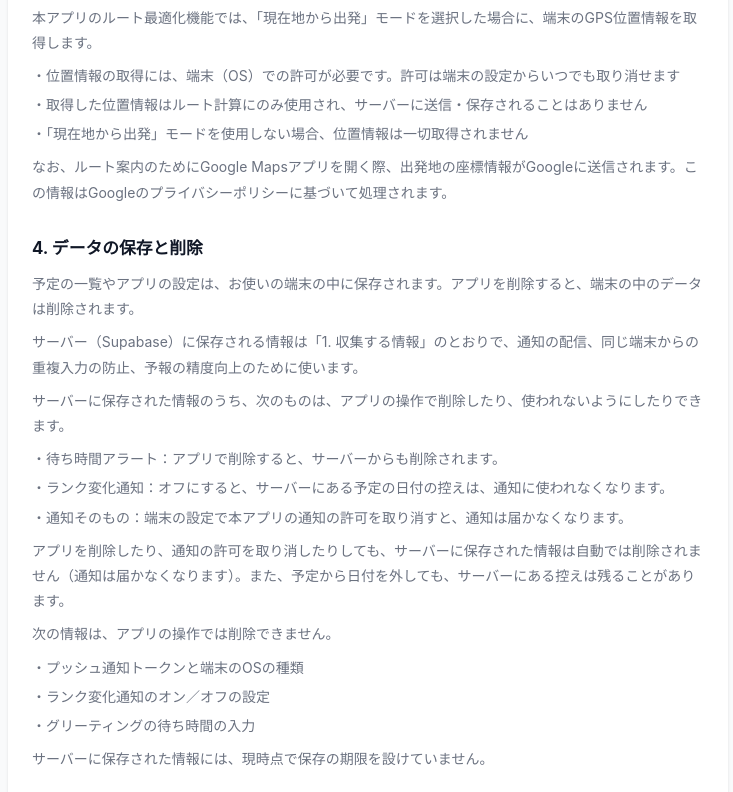
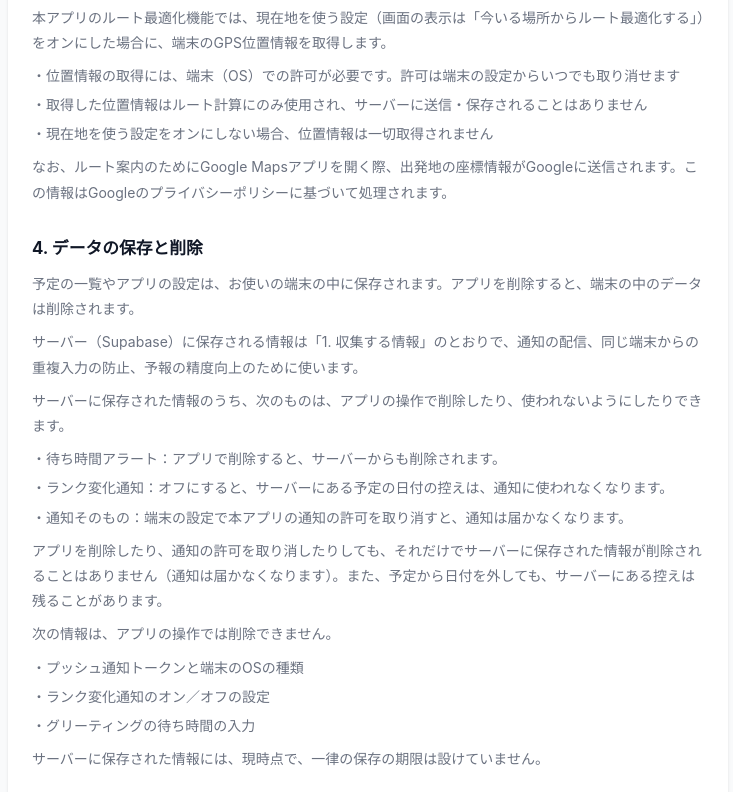
Before and after one commit to mamoru7-git/tdr-crowd-calendar-privacy, a plain HTML site: page index.html in a window 1280 px wide. Shown: the part 1628-2420 px from the top of the page, without its empty margins (272-1005 px from the left). Drawn offline with Linux system fonts and the light colour scheme.

Commit message:
プライバシーポリシーの言い回しを4か所見直し（2026-11-14 版）
Co-Authored-By: Claude Fable 5.2 <noreply@anthropic.com>

```diff
--- a/index.html
+++ b/index.html
@@ -97,7 +97,7 @@
       <li>プッシュ通知トークン（通知の宛先になる番号）と、端末のOSの種類（iOS／Android）</li>
       <li>待ち時間アラートを設定した場合：設定の内容（パーク、対象アトラクション、しきい値、オン／オフ）</li>
       <li>ランク変化通知をオンにした場合：オン／オフの設定と、予定に登録した日付・パーク・その時点のランク（ランクが変わったときにお知らせするために使います）</li>
-      <li>これらを登録・更新した日時</li>
+      <li>これらを登録・更新した日時（プッシュ通知トークンの登録は、アプリを起動するたびに行います）</li>
     </ul>
     <p>グリーティングの待ち時間を入力した場合（端末で本アプリの通知が許可されているときに限ります）、以下の情報がサーバー（Supabase）に保存されます。</p>
     <ul>
@@ -124,11 +124,11 @@
     <p>Queue-Times.com およびOpen-Meteoとの通信において、ユーザー個人を特定する情報は送信されません。Open-Meteoの天気データはサーバー側で取得・加工し、Supabaseに保存したものをアプリが参照します。Supabase に保存される情報は「1. 収集する情報」のとおりです。Expo の更新の仕組み（EAS Update）には、アプリの更新データを確認・取得するために、端末のOSの種類、アプリの版、アプリのインストールごとに作られる識別番号などが送信されます。Firebase Cloud Messaging はAndroid端末へのプッシュ通知配信に使用され、端末のプッシュトークンのみが送信されます。Sentry にはアプリでエラーが発生した際に、エラー情報（エラーの種類・発生箇所）および端末の基本情報（OS・機種名等）が自動送信されます。また、アプリの品質改善のため、画面遷移や応答時間等のパフォーマンス情報の一部がサンプリングのうえ送信される場合があります。個人を特定する情報は含まれません。Google AdMob が収集する情報については「6. 広告について」をご確認ください。</p>
 
     <h2>3. 位置情報について</h2>
-    <p>本アプリのルート最適化機能では、「現在地から出発」モードを選択した場合に、端末のGPS位置情報を取得します。</p>
+    <p>本アプリのルート最適化機能では、現在地を使う設定（画面の表示は「今いる場所からルート最適化する」）をオンにした場合に、端末のGPS位置情報を取得します。</p>
     <ul>
       <li>位置情報の取得には、端末（OS）での許可が必要です。許可は端末の設定からいつでも取り消せます</li>
       <li>取得した位置情報はルート計算にのみ使用され、サーバーに送信・保存されることはありません</li>
-      <li>「現在地から出発」モードを使用しない場合、位置情報は一切取得されません</li>
+      <li>現在地を使う設定をオンにしない場合、位置情報は一切取得されません</li>
     </ul>
     <p>なお、ルート案内のためにGoogle Mapsアプリを開く際、出発地の座標情報がGoogleに送信されます。この情報はGoogleのプライバシーポリシーに基づいて処理されます。</p>
 
@@ -141,14 +141,14 @@
       <li>ランク変化通知：オフにすると、サーバーにある予定の日付の控えは、通知に使われなくなります。</li>
       <li>通知そのもの：端末の設定で本アプリの通知の許可を取り消すと、通知は届かなくなります。</li>
     </ul>
-    <p>アプリを削除したり、通知の許可を取り消したりしても、サーバーに保存された情報は自動では削除されません（通知は届かなくなります）。また、予定から日付を外しても、サーバーにある控えは残ることがあります。</p>
+    <p>アプリを削除したり、通知の許可を取り消したりしても、それだけでサーバーに保存された情報が削除されることはありません（通知は届かなくなります）。また、予定から日付を外しても、サーバーにある控えは残ることがあります。</p>
     <p>次の情報は、アプリの操作では削除できません。</p>
     <ul>
       <li>プッシュ通知トークンと端末のOSの種類</li>
       <li>ランク変化通知のオン／オフの設定</li>
       <li>グリーティングの待ち時間の入力</li>
     </ul>
-    <p>サーバーに保存された情報には、現時点で保存の期限を設けていません。</p>
+    <p>サーバーに保存された情報には、現時点で、一律の保存の期限は設けていません。</p>
 
     <h2>5. 第三者への提供</h2>
     <p>本アプリは、「2. 外部サービスとの通信」と「6. 広告について」に記載した外部サービスへの送信を除き、ユーザーの情報を第三者に提供、販売、共有することはありません。</p>
```
